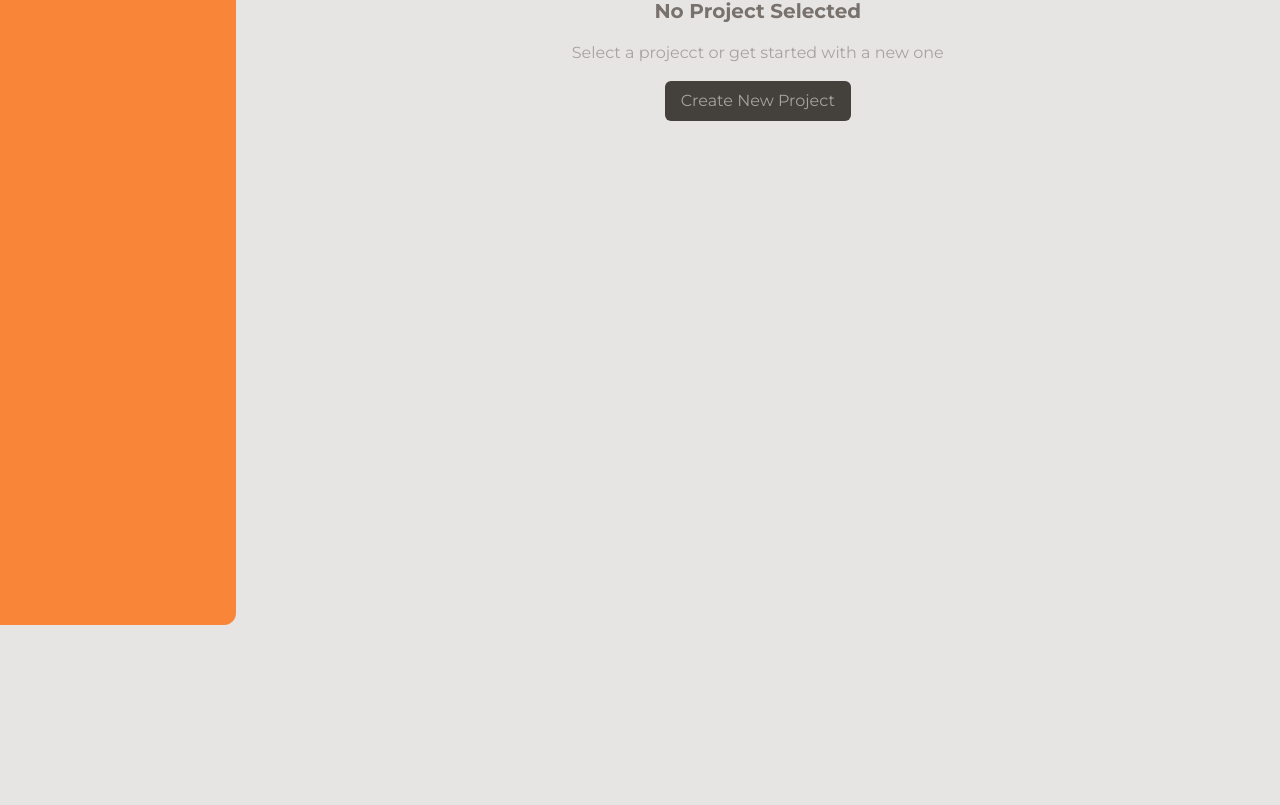
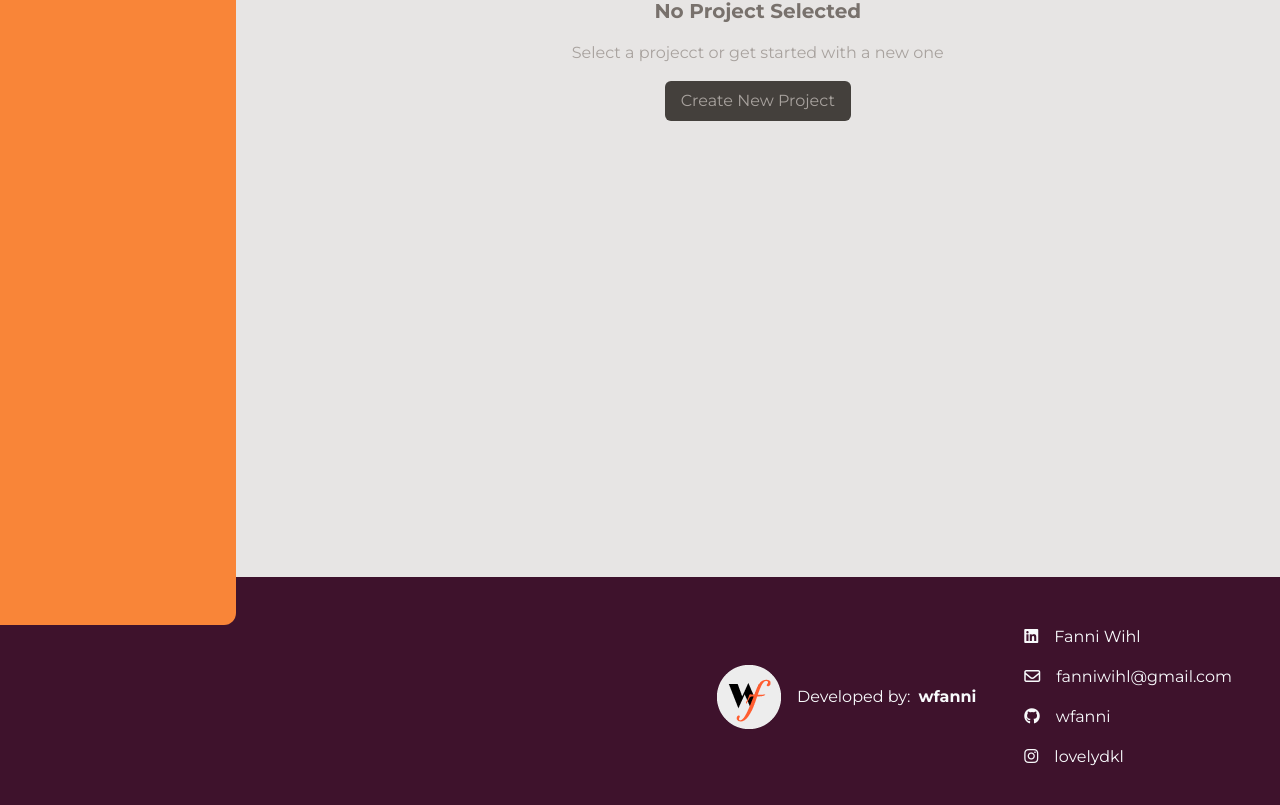
Before and after one commit to wfanni/project-management-app, a React (Vite) app in the folder projectmanagement/: page / in a window 1280 px wide. Shown: the part 343-1148 px from the top of the page. Before the commit the page ends 968 px from the top, so only its background shows below. Built offline with nearby package versions, Linux system fonts and the light colour scheme.

Commit message:
Adding Footer

```diff
--- a/projectmanagement/src/App.jsx
+++ b/projectmanagement/src/App.jsx
@@ -7,6 +7,7 @@ import CreateNewProject from "./components/CreateNewProject";
 import EditProject from "./components/EditProject";
 
 import cover from './assets/projects-cover.jpg';
+import Footer from "./components/Footer";
 
 const PROJECTS = [];
 
@@ -59,8 +60,6 @@ export default function App() {
       });
     }
   }
-  // console.log(PROJECTS);
-  // console.log(projectSelected);
 
   return (
     <div className="font-main">
@@ -100,6 +99,7 @@ export default function App() {
           ) : null}
         </div>
       </main>
+      <Footer />
     </div>
   );
 }
--- a/projectmanagement/src/components/AddTasks.jsx
+++ b/projectmanagement/src/components/AddTasks.jsx
@@ -72,7 +72,7 @@ export default function AddTasks({
         </div>
       ) : listOfCompletedTasks.length > 0 && tasks.length === 0 ? (
         <div className="w-full h-max py-4 flex flex-col gap-4 justify-center items-center">
-          <i class="fa-solid fa-champagne-glasses text-5xl text-[#f98538]"></i>
+          <i className="fa-solid fa-champagne-glasses text-5xl text-[#f98538]"></i>
           <p>Congrats on completing all your tasks!</p>
 		  <img className="absolute -top-[8rem]" src={firework} />
         </div>
--- /dev/null
+++ b/projectmanagement/src/components/Footer.jsx
@@ -0,0 +1,46 @@
+import logo from "../assets/my-logo.png";
+
+export default function Footer() {
+  return (
+    <footer className="-mt-12 pr-4 h-60 w-full flex gap-8 items-center justify-end bg-[#3e122c] text-slate-50">
+      <div className="w-3/4 flex gap-12 justify-end items-center">
+        <div className="flex gap-4 items-center">
+          <img src={logo} />
+          <p>
+            Developed by:<span className="font-bold pl-2">wfanni</span>
+          </p>
+        </div>
+        <div className="flex gap-8">
+          <ul className="flex flex-col gap-4">
+            <li>
+              <a target="_blank" href="https://www.linkedin.com/in/fanni-wihl/">
+                <i className="fa-brands fa-linkedin mr-4"></i>
+                Fanni Wihl
+              </a>
+            </li>
+            <li>
+              <a target="_blank" href="https://www.linkedin.com/in/fanni-wihl/">
+                <i className="fa-regular fa-envelope mr-4"></i>
+                fanniwihl@gmail.com
+              </a>
+            </li>
+            <li>
+              <a target="_blank" href="https://www.linkedin.com/in/fanni-wihl/">
+                <i className="fa-brands fa-github mr-4"></i>
+                wfanni
+              </a>
+            </li>
+            <li>
+              <a target="_blank" href="https://www.linkedin.com/in/fanni-wihl/">
+                <i className="fa-brands fa-instagram mr-4"></i>
+                lovelydkl
+              </a>
+            </li>
+          </ul>
+          <ul className="flex flex-col gap-4">
+          </ul>
+        </div>
+      </div>
+    </footer>
+  );
+}
```
Also changed, not shown: projectmanagement/src/assets/my-logo.png (added).
